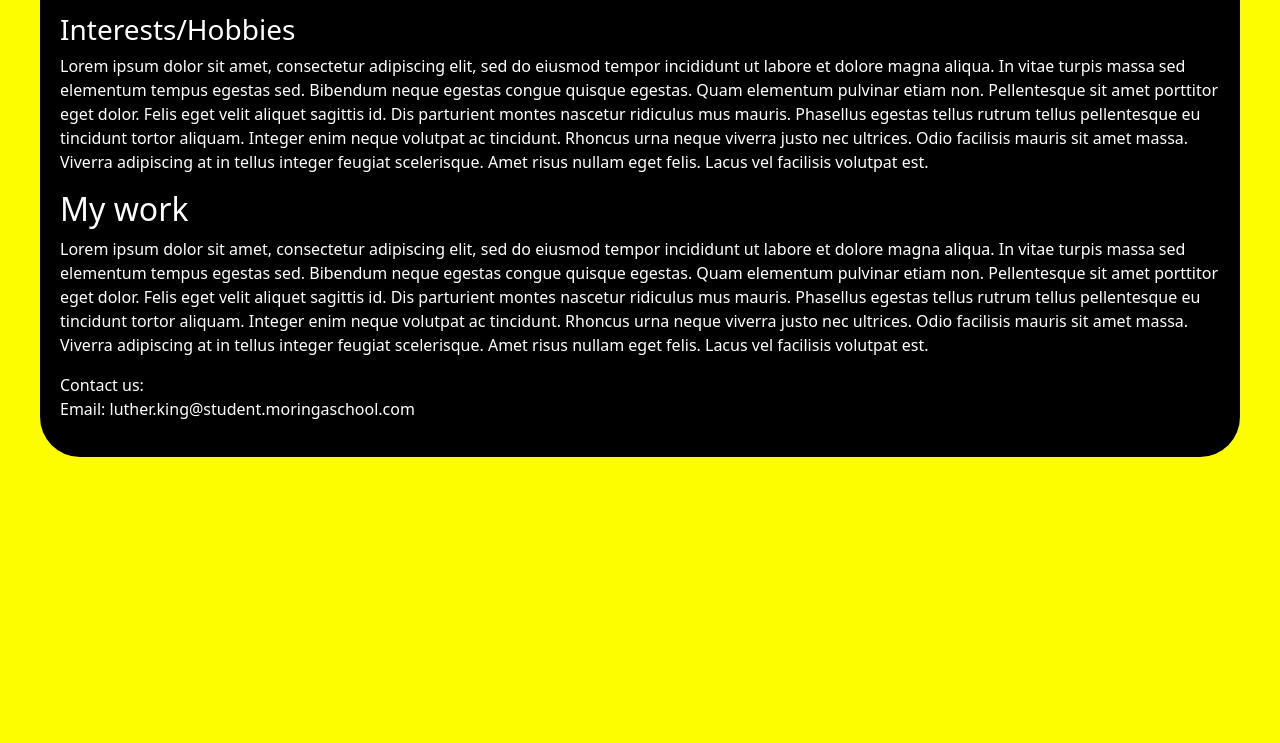
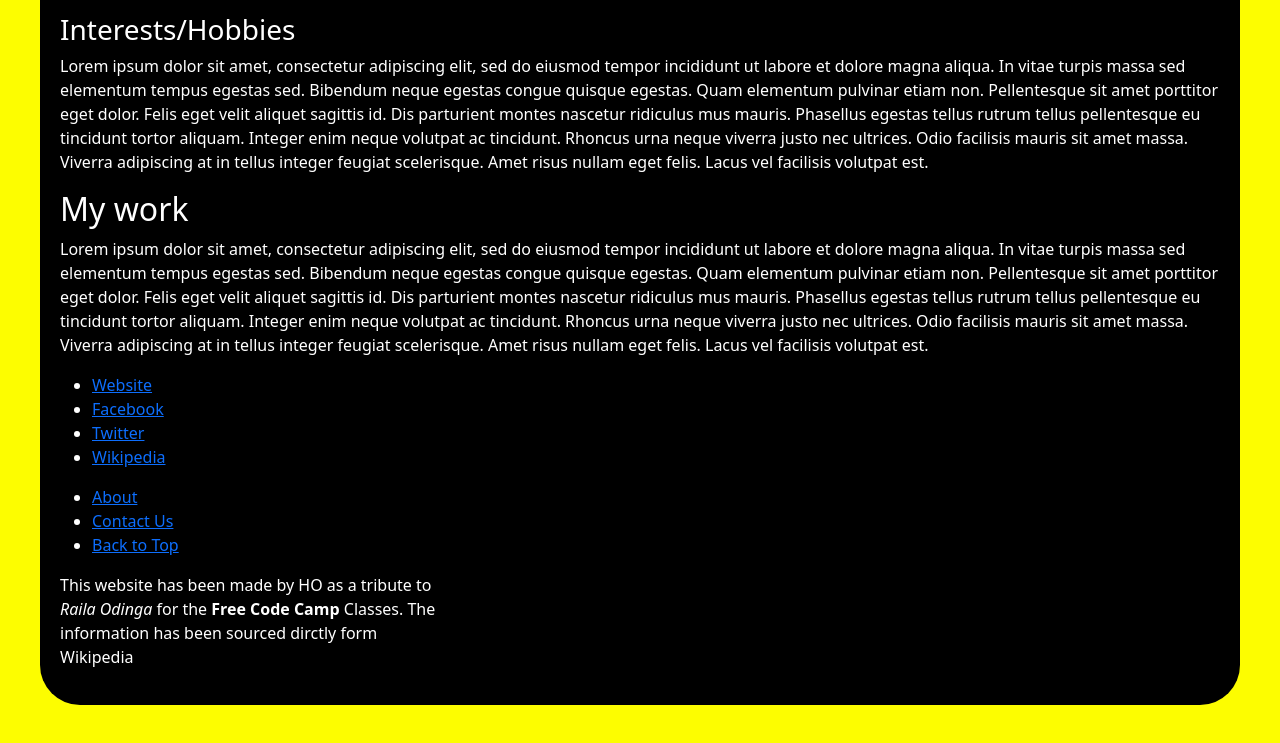
Before and after one commit to ro0tkit/portfolio.github.io, a plain HTML site: page index.html in a window 1280 px wide. Shown: the part 621-1364 px from the top of the page. Before the commit the page ends 1118 px from the top, so only its background shows below. Drawn offline with Linux system fonts and the light colour scheme.

Commit message:
Added image and Footer icon Links

```diff
--- a/index.html
+++ b/index.html
@@ -39,10 +39,27 @@
                     <h2 id="projects">My work</h2>
                     <p>Lorem ipsum dolor sit amet, consectetur adipiscing elit, sed do eiusmod tempor incididunt ut labore et dolore magna aliqua. In vitae turpis massa sed elementum tempus egestas sed. Bibendum neque egestas congue quisque egestas. Quam elementum pulvinar etiam non. Pellentesque sit amet porttitor eget dolor. Felis eget velit aliquet sagittis id. Dis parturient montes nascetur ridiculus mus mauris. Phasellus egestas tellus rutrum tellus pellentesque eu tincidunt tortor aliquam. Integer enim neque volutpat ac tincidunt. Rhoncus urna neque viverra justo nec ultrices. Odio facilisis mauris sit amet massa. Viverra adipiscing at in tellus integer feugiat scelerisque. Amet risus nullam eget felis. Lacus vel facilisis volutpat est.</p>
                 </div>
-                <div class="footer">
-                    <p>Contact us: <br> Email: luther.king@student.moringaschool.com</p>
 
-                </div>
+                <footer class="footer">
+                    <div class="col-md-4">
+                      <ul>
+                        <li><a href="http://rao.co.ke/" target="_blank"><i class="fa fa-globe"></i> Website</a></li>
+                        <li><a href="https://web.facebook.com/RailaOdingaKE/?_rdr" target="_blank"><i class="fa fa-facebook"></i> Facebook</a></li>
+                        <li><a href="https://twitter.com/RailaOdinga" target="_blank"><i class="fa fa-twitter"></i> Twitter</a></li>
+                        <li><a href="https://en.wikipedia.org/wiki/Raila_Odinga" target="_blank"><i class="fa fa-wikipedia-w"></i> Wikipedia</a></li>
+                      </ul>
+                    </div>
+                    <div class="col-md-4">
+                      <ul>
+                        <li><a href="#"><i class="fa fa-user"></i> About</a></li>
+                        <li><a href="#"><i class="fa fa-envelope"></i> Contact Us</a></li>
+                        <li><a href="#"><i class="fa fa-arrow-up"></i> Back to Top</a></li>
+                      </ul>
+                    </div>
+                    <div class="col-md-4">
+                      <p>This website has been made by HO as a tribute to <em>Raila Odinga</em> for the <b>Free Code Camp</b> Classes. The information has been sourced dirctly form Wikipedia</p>
+                    </div>
+                  </footer>
             </div>
         </div>
     </body>
```
